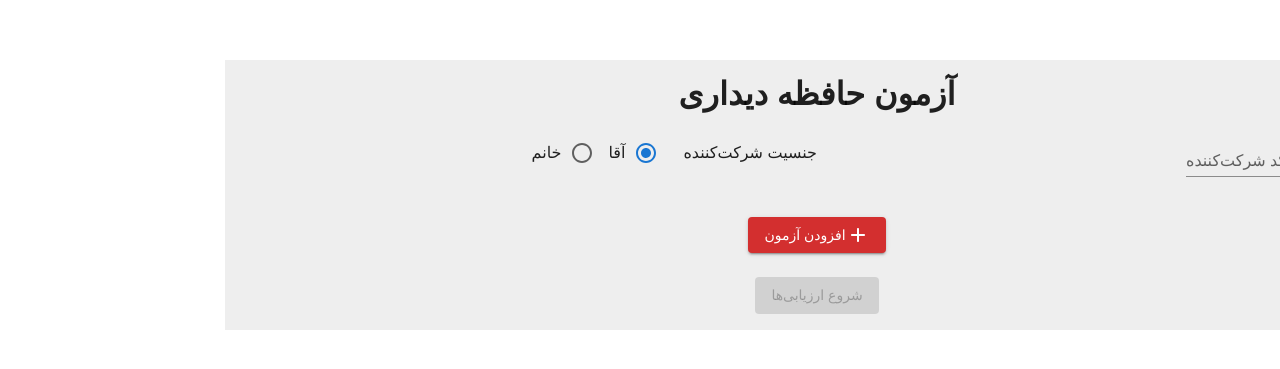
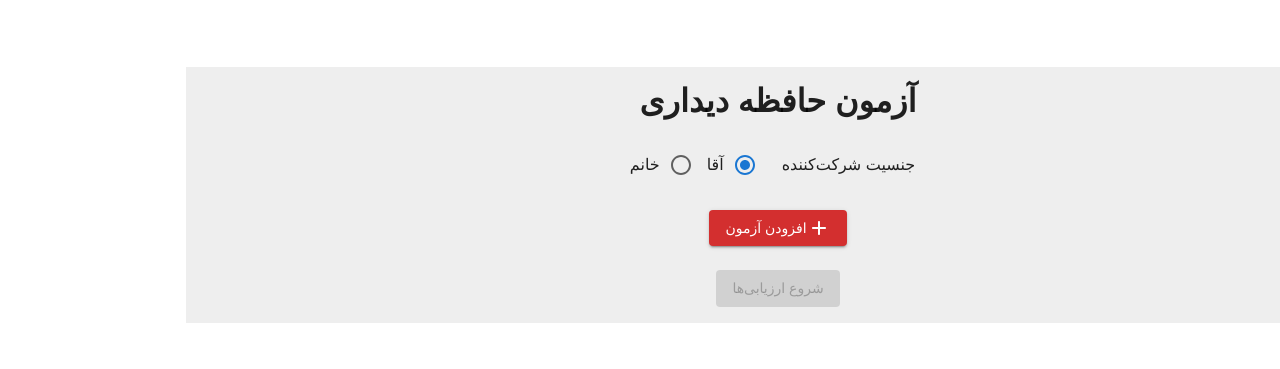
Before and after one commit to mohammadjavdani-dev/visual-memory-test, a Next.js app: page / in a window 1280 px wide. Shown: the part 205-574 px from the top of the page. Built offline with nearby package versions, Linux system fonts and the light colour scheme.

Commit message:
remove participant code because it will generate on DB

```diff
--- a/src/app/page.tsx
+++ b/src/app/page.tsx
@@ -31,7 +31,6 @@ const Homepage = () => {
   const [pageMode, setPageMode] = useState('main');
 
   // General info states
-  const [participantCode, setParticipantCode] = useState('');
   const [participantGender, setParticipantGender] = useState('male');
 
   // Single test state
@@ -95,7 +94,6 @@ const Homepage = () => {
   const handleSubmit = (event: FormEvent<HTMLFormElement>) => {
     event.preventDefault();
     const session = window.sessionStorage;
-    session.setItem('participant_code', participantCode);
     session.setItem('participant_gender', participantGender);
     session.setItem('tests', JSON.stringify(allTestsState));
     session.setItem('used_assets', JSON.stringify([]));
@@ -179,32 +177,17 @@ const Homepage = () => {
                 <Grid
                   item
                   container
+                  justifyContent="center"
                   alignItems="center"
                   sx={{
-                    marginBlock: '1rem',
+                    marginTop: '1.5rem',
                   }}
                 >
-                  <Grid item container alignItems="center" xs={6}>
-                    <TextField
-                      label={'کد شرکت‌کننده'}
-                      variant="standard"
-                      type="text"
-                      value={participantCode}
-                      onChange={(e) => setParticipantCode(e.target.value)}
-                      InputProps={{
-                        inputProps: {
-                          dir: 'ltr'
-                        },
-                      }}
-                    />
-                  </Grid>
-                  <Grid item container alignItems="center" xs={6}>
-                    <Typography variant="body1">جنسیت شرکت‌کننده</Typography>
-                    <RadioGroup row value={participantGender} onChange={handleParticipantGenderChange}>
-                      <FormControlLabel value="male" control={<Radio color="primary" />} label="آقا" />
-                      <FormControlLabel value="female" control={<Radio color="primary" />} label="خانم" />
-                    </RadioGroup>
-                  </Grid>
+                  <Typography variant="body1">جنسیت شرکت‌کننده</Typography>
+                  <RadioGroup row value={participantGender} onChange={handleParticipantGenderChange}>
+                    <FormControlLabel value="male" control={<Radio color="primary" />} label="آقا" />
+                    <FormControlLabel value="female" control={<Radio color="primary" />} label="خانم" />
+                  </RadioGroup>
                 </Grid>
                 {
                   allTestsState.length ?
@@ -214,7 +197,7 @@ const Homepage = () => {
                       justifyContent="center"
                       alignItems="center"
                       sx={{
-                        marginBlock: '1rem',
+                        marginTop: '1rem',
                       }}
                       gap={4}
                     >
@@ -254,7 +237,7 @@ const Homepage = () => {
                   type="submit"
                   variant="contained"
                   color="primary"
-                  disabled={!allTestsState.length || !participantCode.length}
+                  disabled={!allTestsState.length}
                 >
                   شروع ارزیابی‌ها
                 </Button>
```
